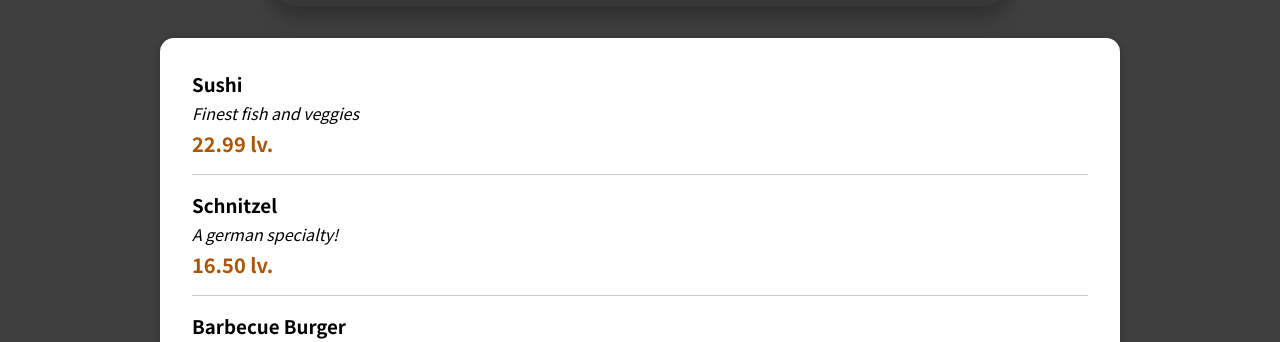
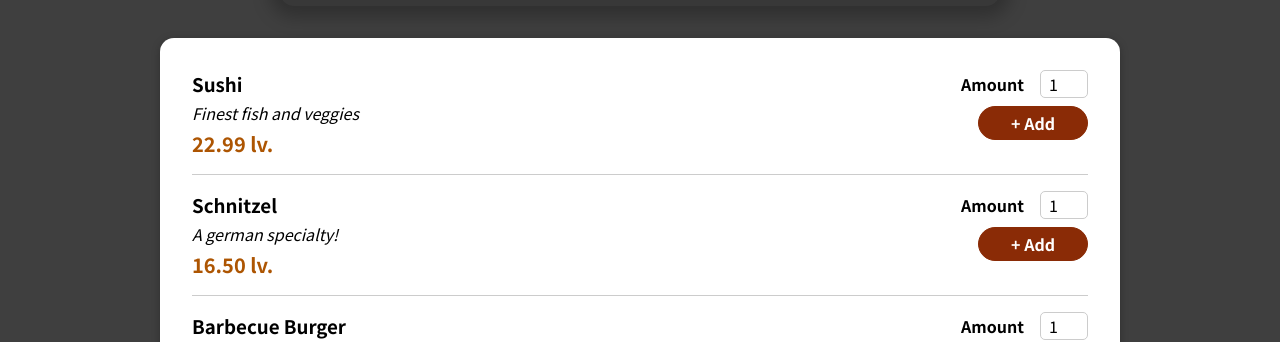
Before and after one commit to MrKolev/learning-project-React-5, a React (Create React App) app: page / in a window 1280 px wide. Shown: the part 467-809 px from the top of the page. Built offline with nearby package versions, Linux system fonts and the light colour scheme.

Commit message:
Adding a Form

```diff
--- /dev/null
+++ b/src/components/Meals/MealsItem/MealItemForm.module.css
@@ -0,0 +1,20 @@
+.form {
+    text-align: right;
+  }
+
+  .form button {
+    font: inherit;
+    cursor: pointer;
+    background-color: #8a2b06;
+    border: 1px solid #8a2b06;
+    color: white;
+    padding: 0.25rem 2rem;
+    border-radius: 20px;
+    font-weight: bold;
+  }
+
+  .form button:hover,
+  .form button:active {
+    background-color: #641e03;
+    border-color: #641e03;
+  }
--- a/src/components/Meals/MealsItem/MealsItem.jsx
+++ b/src/components/Meals/MealsItem/MealsItem.jsx
@@ -1,4 +1,5 @@
 import styles from './MealItem.module.css'
+import { MealItemForm } from './MealsItemForm'
 
 export const MealsItem = ({ name, description,price}) => {
     return <li className={styles.meal}>
@@ -8,7 +9,7 @@
             <div className={styles.price}>{`${price.toFixed(2)} lv.`}</div>
         </div>
         <div>
-
+        <MealItemForm/>
         </div>
     </li>
 
--- a/src/components/Meals/MealsItem/MealsItemForm.jsx
+++ b/src/components/Meals/MealsItem/MealsItemForm.jsx
@@ -0,0 +1,17 @@
+import { Input } from '../../UI/Input'
+import styles from './MealItemForm.module.css'
+
+export const MealItemForm = () => {
+    return <form className={styles.form}>
+        <Input label="Amount" input={{
+            id: 'amount',
+            type: 'number',
+            min: '1',
+            max: '5',
+            step: '1',
+            defaultValue: '1'
+        }}
+        />
+        <button>+ Add</button>
+    </form>
+}
--- /dev/null
+++ b/src/components/UI/Input.jsx
@@ -0,0 +1,11 @@
+import styles from './Input.module.css'
+
+export const Input = ({ label="", input={} }) => {
+    return <div className={styles.input}>
+        <label htmlFor={input.id} >{label}</label>
+        <input {...input} />
+    </div>
+
+
+
+}
--- /dev/null
+++ b/src/components/UI/Input.module.css
@@ -0,0 +1,18 @@
+.input {
+    display: flex;
+    align-items: center;
+    margin-bottom: 0.5rem;
+  }
+
+  .input label {
+    font-weight: bold;
+    margin-right: 1rem;
+  }
+
+  .input input {
+    width: 3rem;
+    border-radius: 5px;
+    border: 1px solid #ccc;
+    font: inherit;
+    padding-left: 0.5rem;
+  }
```
